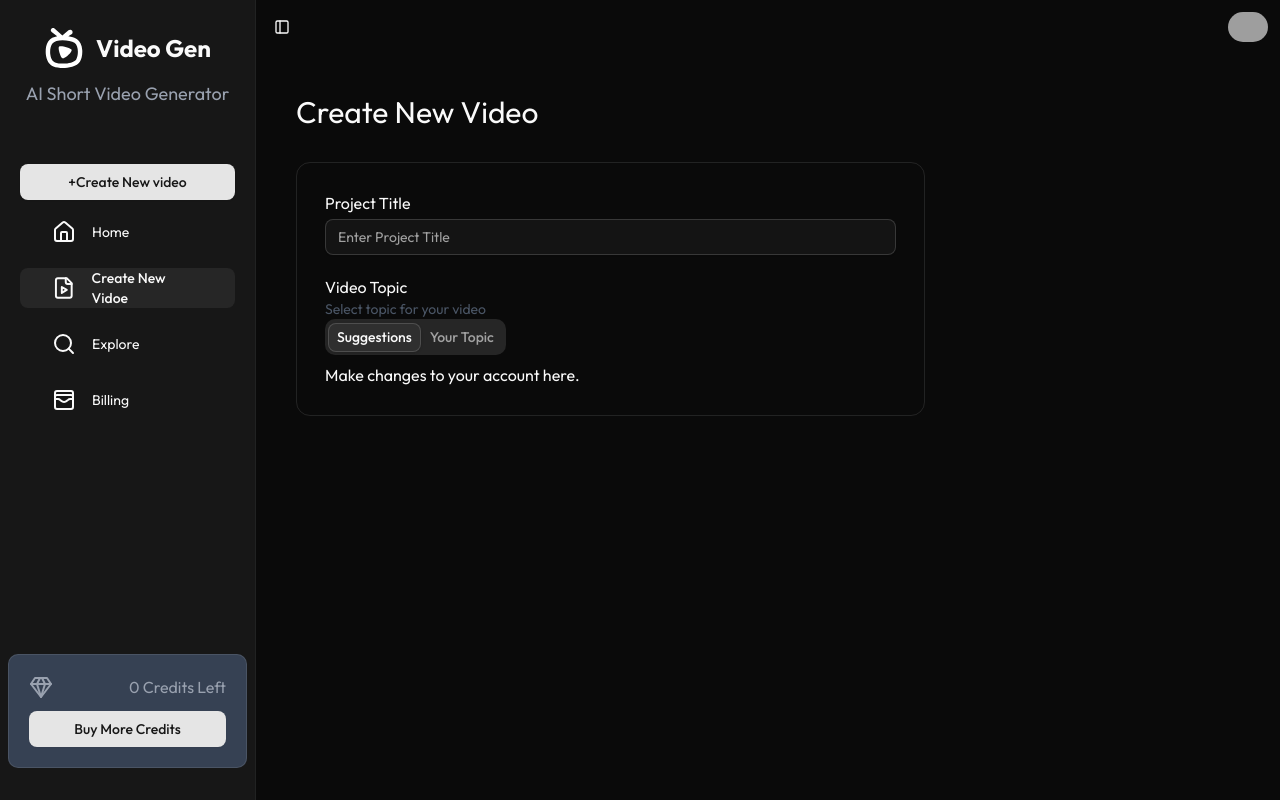
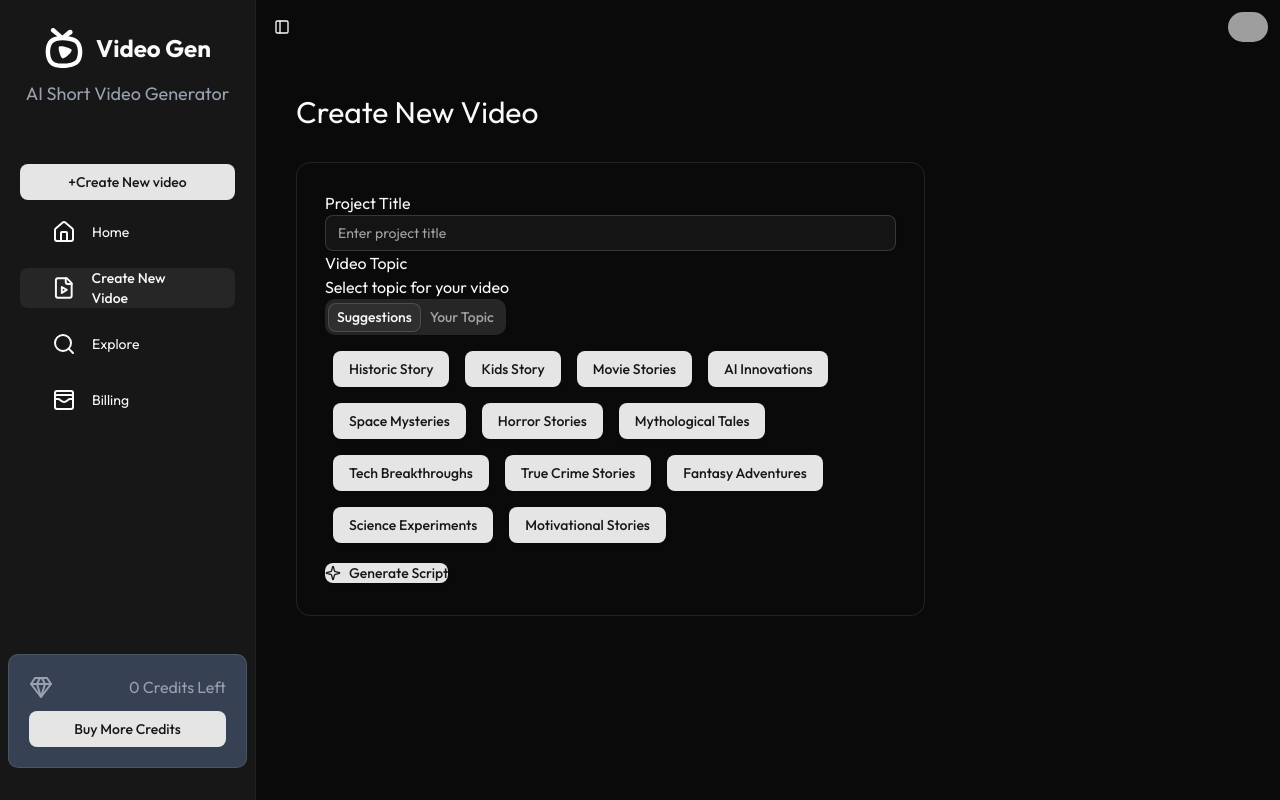
Before and after one commit to Saurabhbhatt023/AutoReel-AI, a Next.js app: page /create-new-video in a window 1280 px wide. Built offline with nearby package versions, Linux system fonts and the light colour scheme; no server answers; grey boxes are pictures that could not be loaded.

Commit message:
ui Bug  fixed . now working fine

```diff
--- a/app/(main)/create-new-video/_components/Topic.jsx
+++ b/app/(main)/create-new-video/_components/Topic.jsx
@@ -1,28 +1,79 @@
+"use client"
+import { Button } from '@/components/ui/button';
 import { Input } from '@/components/ui/input'
 import { Tabs, TabsContent, TabsList, TabsTrigger } from "@/components/ui/tabs"
+import { Textarea } from "@/components/ui/textarea"
+import { SparkleIcon } from 'lucide-react';
 
-import React from 'react'
+const suggestions = [
+    "Historic Story",
+    "Kids Story",
+    "Movie Stories",
+    "AI Innovations",
+    "Space Mysteries",
+    "Horror Stories",
+    "Mythological Tales",
+    "Tech Breakthroughs",
+    "True Crime Stories",
+    "Fantasy Adventures",
+    "Science Experiments",
+    "Motivational Stories",
+];
 
-const Topic = () => {
+import React, { useState } from 'react'
+
+const Topic = ({onHandleInputChange}) => {
+    const [selectTopic, setSelectedTopic] = useState('') // Initialize with empty string
+
     return (
         <div>
-        <h2 className='mb-1'>Project Title</h2>
-        <Input placeholder = "Enter Project Title"/>
+            <div>
+                <h1>Project Title</h1>
+                <Input placeholder="Enter project title" onChange= {(event)=> onHandleInputChange('title', event?.target.value)}/>
+            </div>
 
-         <div className='mt-5'>
-       <h2>Video Topic</h2>
-       <p className='text-sm text-gray-600'>Select topic for your video</p>
+            <div>
+                <h1>Video Topic</h1>
+                <p>Select topic for your video</p>
 
-       <Tabs defaultValue="suggestion" className="w-[400px]">
+                <Tabs defaultValue="suggestions">
                     <TabsList>
-    <TabsTrigger value="suggestion">Suggestions</TabsTrigger>
-    <TabsTrigger value="your_topic">Your Topic</TabsTrigger>
+                        <TabsTrigger value="suggestions">Suggestions</TabsTrigger>
+                        <TabsTrigger value="topic">Your Topic</TabsTrigger>
                     </TabsList>
-  <TabsContent value="suggestion">Make changes to your account here.</TabsContent>
-  <TabsContent value="your_topic">Change your password here.</TabsContent>
+
+                    <TabsContent value="suggestions">
+  {suggestions.map((suggestion, index) => (
+    <Button
+      key={index}
+      onClick={() => {
+        setSelectedTopic(suggestion);
+        onHandleInputChange('topic', suggestion);
+      }}
+      className={`m-2 transition-colors ${
+        suggestion === selectTopic
+          ? 'bg-secondary text-white border border-white hover:bg-secondary'
+          : ''
+      }`}
+    >
+      {suggestion}
+    </Button>
+  ))}
+</TabsContent>
+
+                    <TabsContent value= "topic">
+                        <div>
+                          <h2>Enter your own topic</h2>
+
+                          <Textarea
+                            placeholder="Enter your topic"
+                            onChange= {(event) => onHandleInputChange('topic', event.target.value)}
+                          />
+                        </div>
+                    </TabsContent>
                 </Tabs>
-
             </div>
+            <Button className="mt-3" size="small"> <SparkleIcon />Generate Script </Button>
         </div>
     )
 }
--- a/app/(main)/create-new-video/page.jsx
+++ b/app/(main)/create-new-video/page.jsx
@@ -1,13 +1,25 @@
-import React from 'react'
+"use client"
+import React, { useState } from 'react'
 import Topic from './_components/Topic'
 
 const CreateNewVideo = () => {
+    const[formData , setFormData] = useState({})
+
+    const onHandleInputChange = (fieldName , fieldValue) => {
+        const updatedData = {
+         ...formData,
+         [fieldName]: fieldValue
+        }
+        setFormData(updatedData)
+        console.log(updatedData)
+    }
+
   return (
     <div>
       <h2 className='text-3xl'>Create New Video</h2>
       <div className='grid grid-cols-1 md:grid-cols-3 mt-8'>
         <div className='col-span-2 p-7 border rounded-xl'>
-          <Topic /> {/* 👈 Move it here */}
+          <Topic onHandleInputChange={onHandleInputChange} /> {/* 👈 Move it here */}
         </div>
         <div>
           {/* Right section (optional content) */}
--- /dev/null
+++ b/components/ui/textarea.jsx
@@ -0,0 +1,20 @@
+import * as React from "react"
+
+import { cn } from "@/lib/utils"
+
+function Textarea({
+  className,
+  ...props
+}) {
+  return (
+    <textarea
+      data-slot="textarea"
+      className={cn(
+        "border-input placeholder:text-muted-foreground focus-visible:border-ring focus-visible:ring-ring/50 aria-invalid:ring-destructive/20 dark:aria-invalid:ring-destructive/40 aria-invalid:border-destructive dark:bg-input/30 flex field-sizing-content min-h-16 w-full rounded-md border bg-transparent px-3 py-2 text-base shadow-xs transition-[color,box-shadow] outline-none focus-visible:ring-[3px] disabled:cursor-not-allowed disabled:opacity-50 md:text-sm",
+        className
+      )}
+      {...props} />
+  );
+}
+
+export { Textarea }
```
Lines whose indentation alone changed are shown as unchanged.
